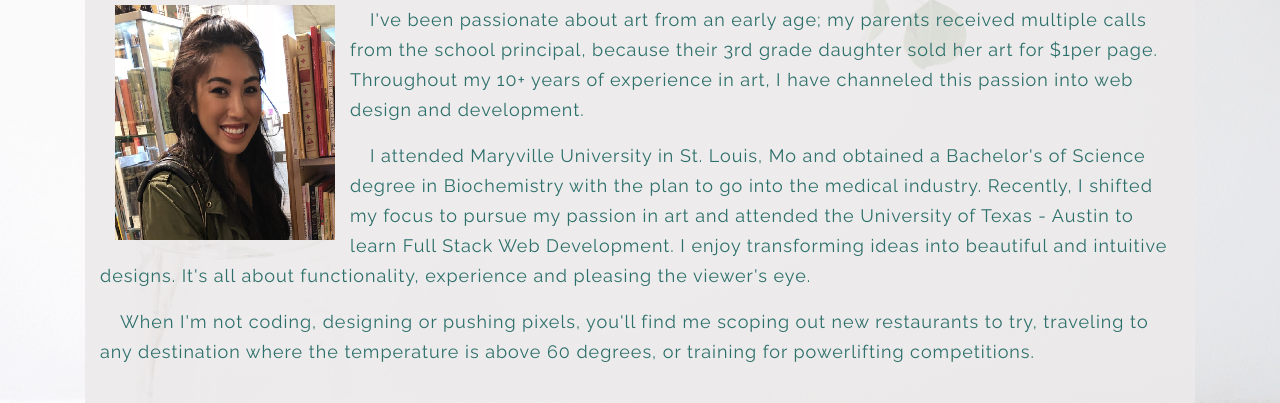
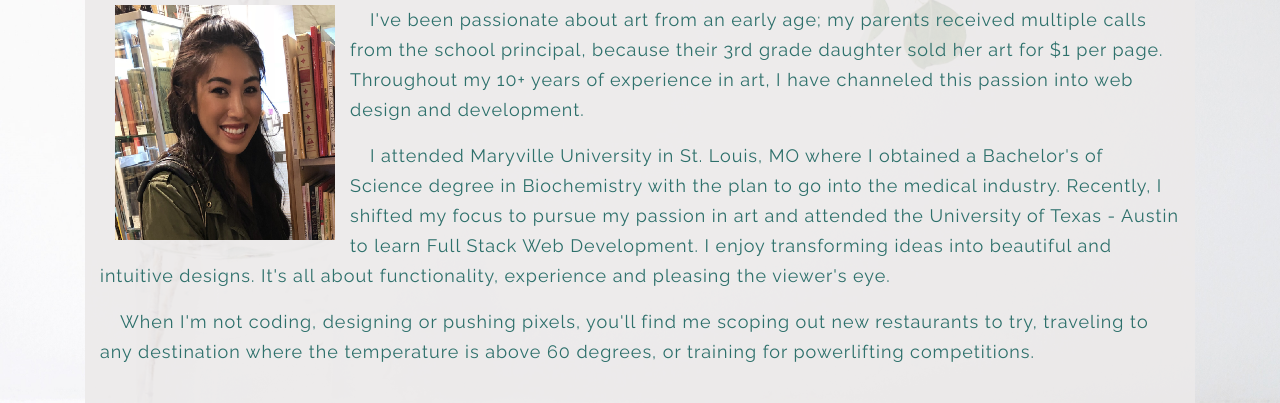
Before and after one commit to annielngo3/Responsive-Portfolio, a plain HTML site: page AboutMe.html in a window 1280 px wide. Shown: the part 473-876 px from the top of the page. Drawn offline with nearby package versions, Linux system fonts and the light colour scheme; a script that the page names is missing.

Commit message:
grammatical errors

```diff
--- a/AboutMe.html
+++ b/AboutMe.html
@@ -52,11 +52,11 @@
             <p id="a">
                 <img src="assets/images/Annie.png" id="profile-pic">
                 I've been passionate about art from an early age; my parents received multiple calls from the
-                school principal, because their 3rd grade daughter sold her art for $1per page.
+                school principal, because their 3rd grade daughter sold her art for $1 per page.
                 Throughout my 10+ years of experience in art, I have channeled this passion into web design and development.
 
             </p>
-            <p id="c"> I attended Maryville University in St. Louis, Mo and obtained a Bachelor's of Science degree in Biochemistry with the plan
+            <p id="c"> I attended Maryville University in St. Louis, MO where I obtained a Bachelor's of Science degree in Biochemistry with the plan
                 to go into the medical industry.
                 Recently, I shifted my focus to pursue my passion in art and attended the University of Texas - Austin to learn Full Stack Web Development.
                 I enjoy transforming ideas into beautiful and intuitive designs.
```
Also changed, not shown: index.html (+1 -1 lines).
